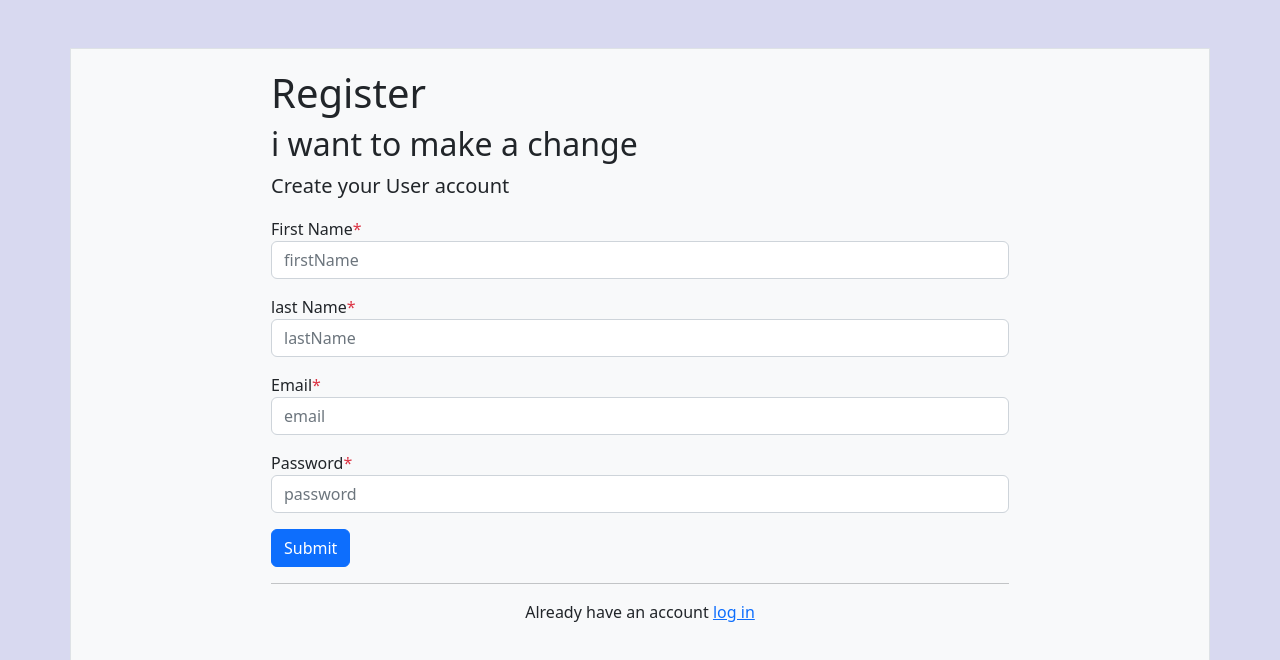
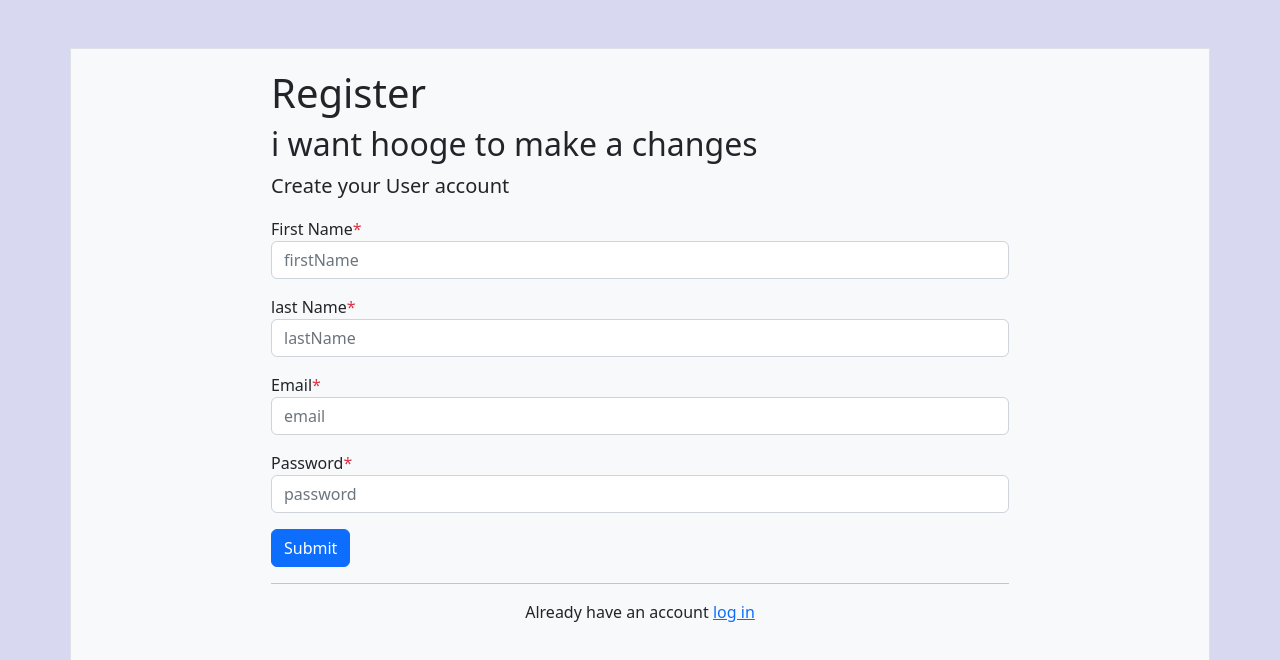
Before and after one commit to python-portfolio-team1/userAPI, a Django app: page / in a window 1280 px wide. Shown: the top 660 px of the page. Run offline with Django 4.2, Linux system fonts and the light colour scheme; some libraries are stand-ins or nearby versions.

Commit message:
index.html

```diff
--- a/user_api/templates/user_api/index.html
+++ b/user_api/templates/user_api/index.html
@@ -35,7 +35,7 @@
 
     <div class="container border mt-5 bg-light">
         <h1>Register</h1>
-        <h2>i want to make a change</h2>
+        <h2>i want hooge to make a changes</h2>
         <p class="lead">Create your User account</p>
 
         <form  method="post">
```
